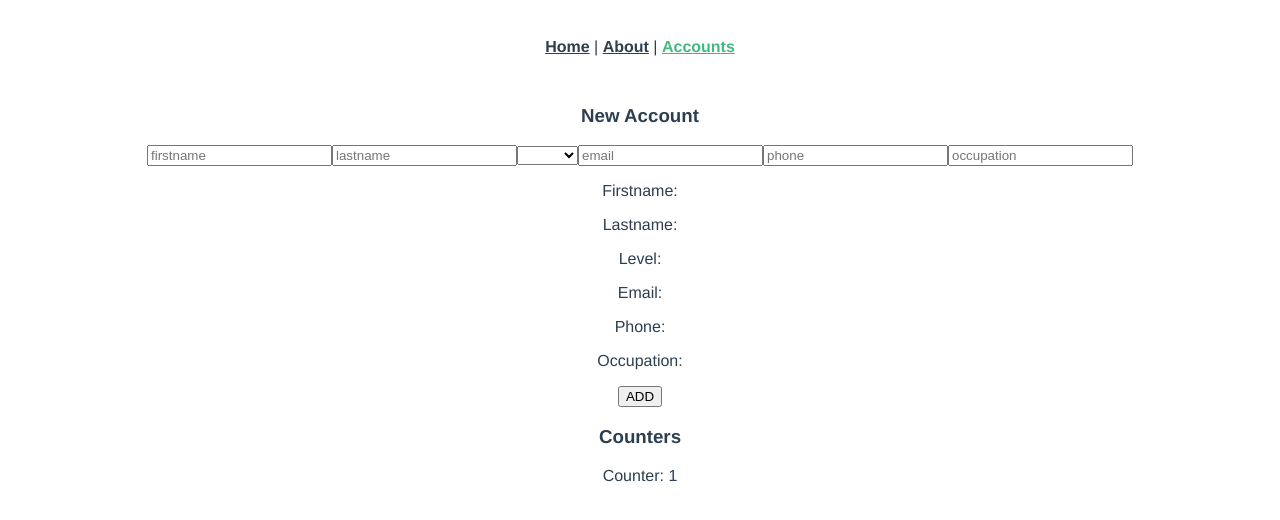
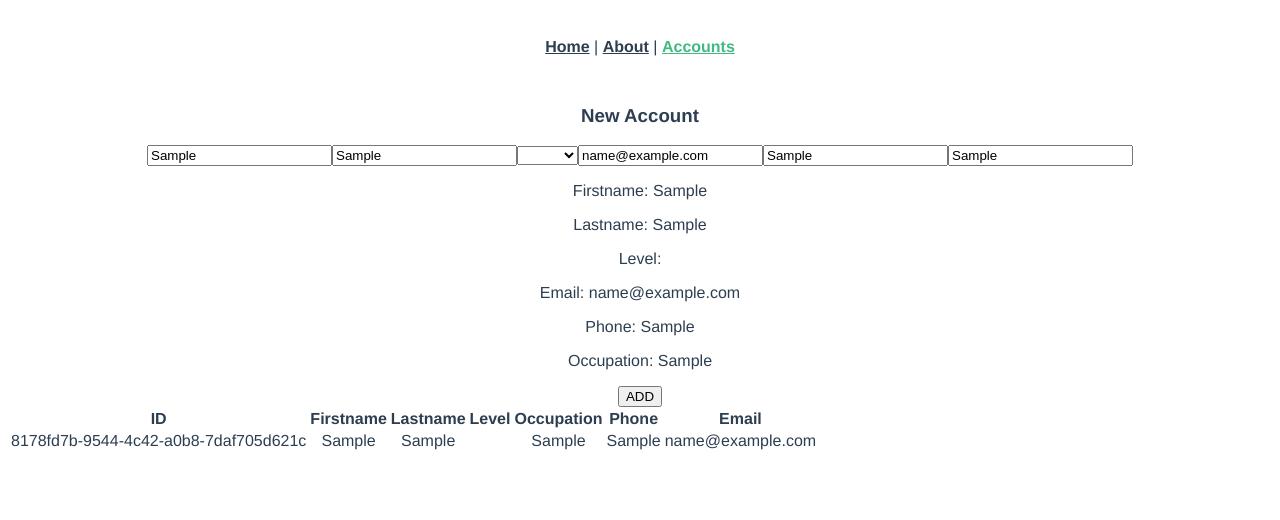
Before and after one commit to kordano/johto-js, a Vue app: page /accounts in a window 1280 px wide. Both pictures are taken after typing "Sample", "Sample", "name@example.com", "Sample", "Sample" into the empty fields and a click on the button "ADD". Shown: the top 520 px of the page. Built offline with nearby package versions, Linux system fonts and the light colour scheme.

Commit message:
add account list

```diff
--- a/src/components/AccountCreator.vue
+++ b/src/components/AccountCreator.vue
@@ -35,36 +35,48 @@ import { CREATE_ACCOUNT } from '@/mutation-types';
 import uuid from 'uuid/v4';
 
 function isMissing(s: string): void {
-  alert(s + " is missing!");
+  alert(s + ' is missing!');
 }
 
 @Component({
   methods: {
-    createAccount: (firstname: string, lastname: string, level: number, email: string, phone: string, occupation: string) => {
-      let checkList: boolean[] = [];
-      if (firstname.length == 0  || firstname == null) {
-        isMissing("Firstname");
-      } else if (lastname.length == 0 || lastname == null) {
-        isMissing("Lastname");
-      } else if (email.length == 0 || email == null) {
-        isMissing("Email");
-      } else if (phone.length == 0 || phone == null) {
-        isMissing("Phone");
-      } else if (occupation.length == 0 || occupation == null) {
-        isMissing("Occupation");
+    createAccount: (firstname: string,
+                    lastname: string,
+                    level: number,
+                    email: string,
+                    phone: string,
+                    occupation: string) => {
+      if (firstname.length === 0  || firstname == null) {
+        isMissing('Firstname');
+      } else if (lastname.length === 0 || lastname == null) {
+        isMissing('Lastname');
+      } else if (email.length === 0 || email == null) {
+        isMissing('Email');
+      } else if (phone.length === 0 || phone == null) {
+        isMissing('Phone');
+      } else if (occupation.length === 0 || occupation == null) {
+        isMissing('Occupation');
       } else {
-        store.commit(CREATE_ACCOUNT, new Account(uuid(), level, firstname.trim(), lastname.trim(), email.trim(), phone.trim(), occupation.trim(), uuid()));
+        const account = new Account(uuid(),
+                                    level,
+                                    firstname.trim(),
+                                    lastname.trim(),
+                                    email.trim(),
+                                    phone.trim(),
+                                    occupation.trim(),
+                                    uuid());
+        store.commit(CREATE_ACCOUNT, account);
       }
     },
   },
 })
 export default class AccountCreator extends Vue {
-  @Prop() private firstname: string = "";
-  @Prop() private lastname: string = "";
-  @Prop() private level: number = 0;
-  @Prop() private email: string = "";
-  @Prop() private phone: string = "";
-  @Prop() private occupation: string = "";
+  @Prop() private firstname!: string;
+  @Prop() private lastname!: string;
+  @Prop() private level!: number;
+  @Prop() private email!: string;
+  @Prop() private phone!: string;
+  @Prop() private occupation!: string;
 }
 
 </script>
--- /dev/null
+++ b/src/components/AccountList.vue
@@ -0,0 +1,41 @@
+<template>
+<table>
+  <thead>
+    <tr>
+      <th>ID</th>
+      <th>Firstname</th>
+      <th>Lastname</th>
+      <th>Level</th>
+      <th>Occupation</th>
+      <th>Phone</th>
+      <th>Email</th>
+    </tr>
+  </thead>
+  <tbody>
+    <tr v-for="account in accounts" :key="account.id">
+      <td>{{account.id}}</td>
+      <td>{{account.firstname}}</td>
+      <td>{{account.lastname}}</td>
+      <td>{{account.level}}</td>
+      <td>{{account.occupation}}</td>
+      <td>{{account.phone}}</td>
+      <td>{{account.email}}</td>
+    </tr>
+
+  </tbody>
+</table>
+</template>
+
+<script lang="ts">
+import { Component, Prop, Vue } from 'vue-property-decorator';
+import { Account } from '@/models/Account.ts';
+import store from '@/store';
+import { mapState } from 'vuex';
+
+@Component({
+  computed: mapState(['accounts'])
+})
+
+export default class AccountList extends Vue {}
+
+</script>
--- a/src/views/Accounts.vue
+++ b/src/views/Accounts.vue
@@ -1,16 +1,14 @@
 <template>
   <div>
   <AccountCreator></AccountCreator>
-  <div>
-    <h3>Counters</h3>
-    <p>Counter: {{count}}</p>
-  </div>
+  <AccountList></AccountList>
  </div>
 </template>
 
 <script lang="ts">
 import { Component, Vue } from 'vue-property-decorator';
 import AccountCreator from '@/components/AccountCreator.vue';
+import AccountList from '@/components/AccountList.vue';
 import store from '@/store';
 import { mapState } from 'vuex';
 import { CREATE_ACCOUNT } from '@/mutation-types';
@@ -18,12 +16,9 @@ import { CREATE_ACCOUNT } from '@/mutation-types';
 @Component({
   components: {
     AccountCreator,
+    AccountList
   },
-  computed: {
-    count: () => {
-      return store.state.accounts.length;
-    }
-  }
 })
+
 export default class Accounts extends Vue {}
 </script>
```
